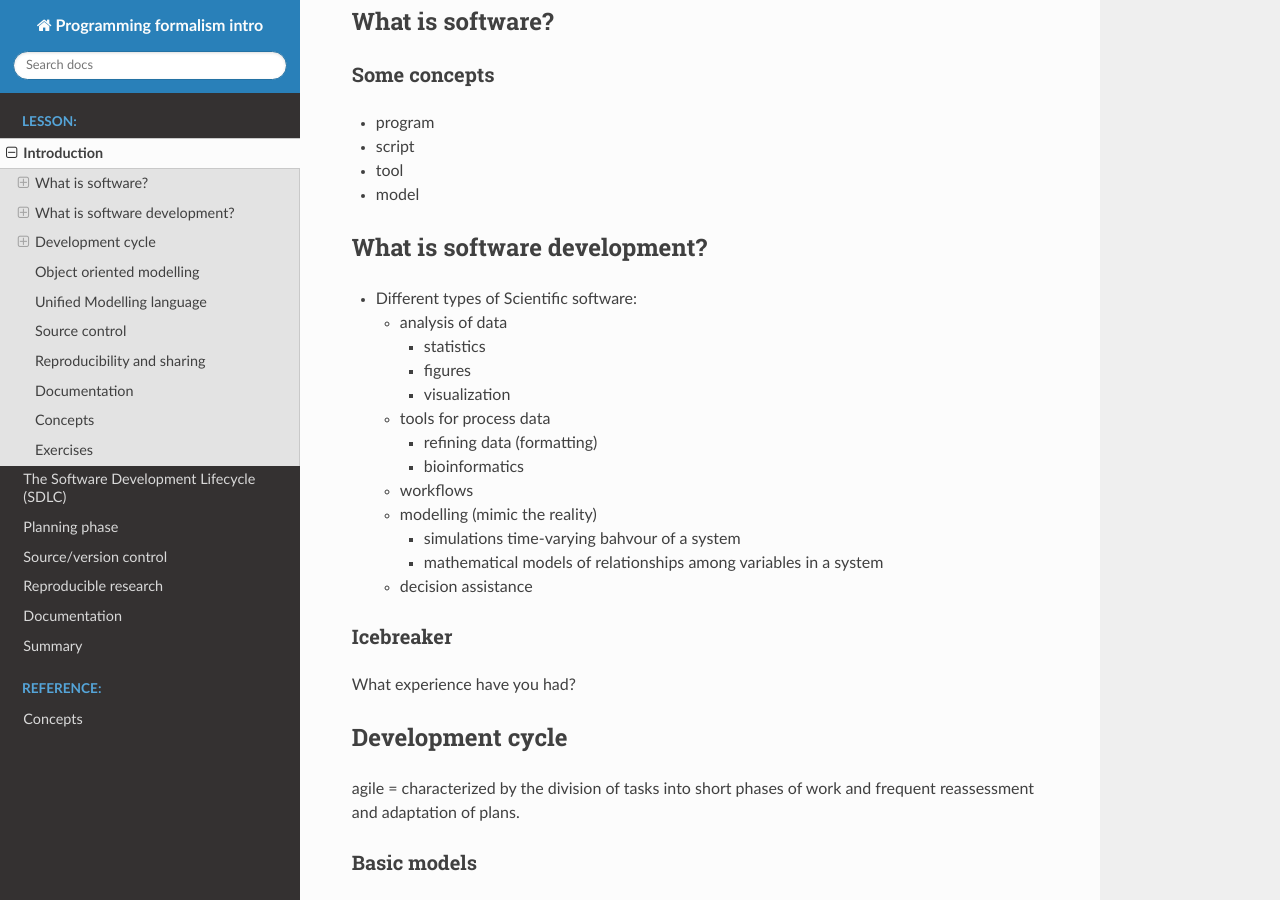
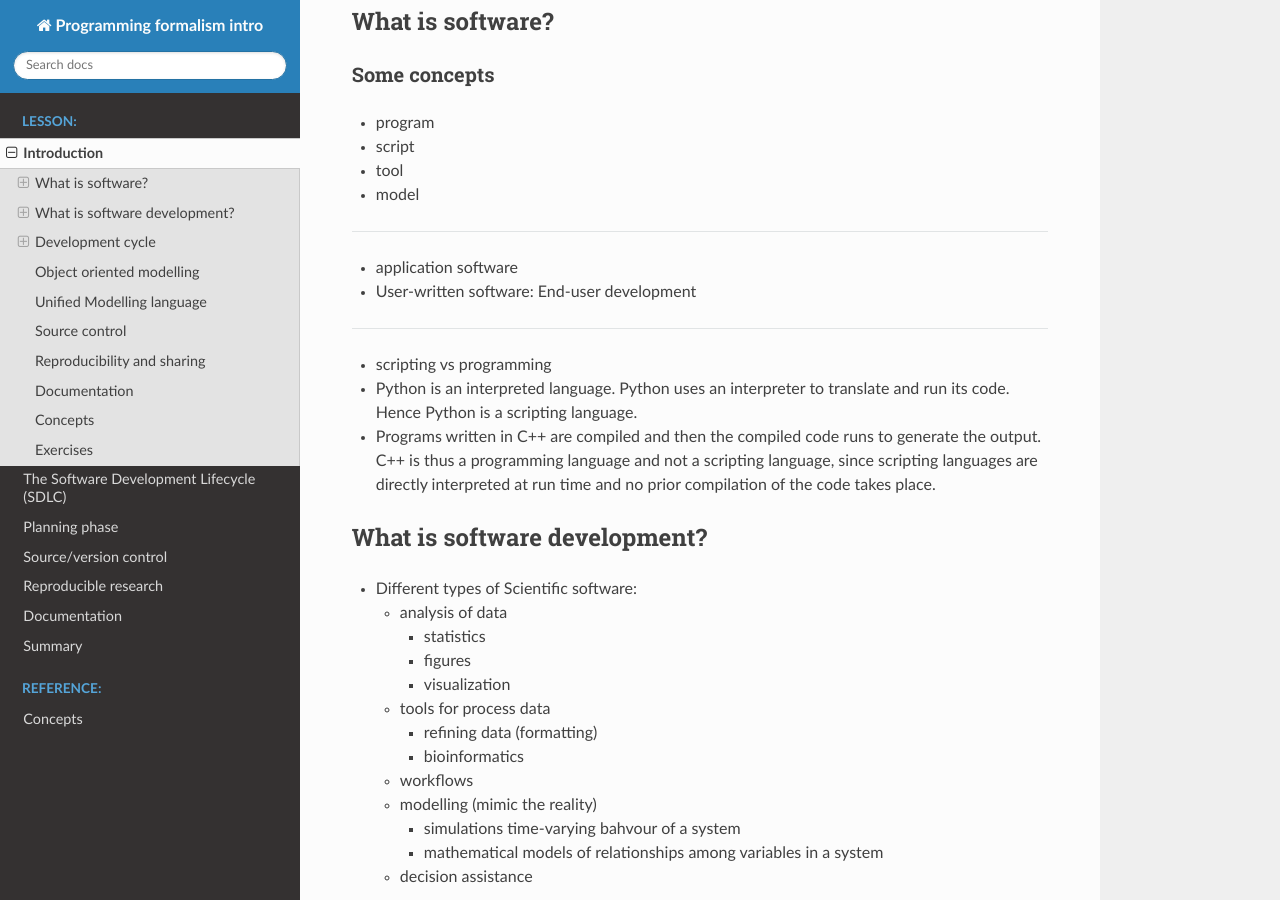
Before and after one commit to UPPMAX/programming_formalisms_intro, a Sphinx documentation site: the page built from doc/intro.md, in a window 1280 px wide and 900 px high, scrolled down 473 px. Built offline with Sphinx 7.4.7 and the Read the Docs theme 2.0.0, drawn with Linux system fonts in a browser that asks for light colours; pages that are not in the unit, such as notebooks, are missing from menus.

Commit message:
Update intro.md

```diff
--- a/doc/intro.md
+++ b/doc/intro.md
@@ -27,6 +27,13 @@
 - script
 - tool
 - model
+- ---
+- application software
+- User-written software: End-user development
+-----
+- scripting vs programming
+- Python is an interpreted language. Python uses an interpreter to translate and run its code. Hence Python is a scripting language.
+- Programs written in C++ are compiled and then the compiled code runs to generate the output. C++ is thus a programming language and not a scripting language, since scripting languages are directly interpreted at run time and no prior compilation of the code takes place.
 
 ## What is software development?
 
```
